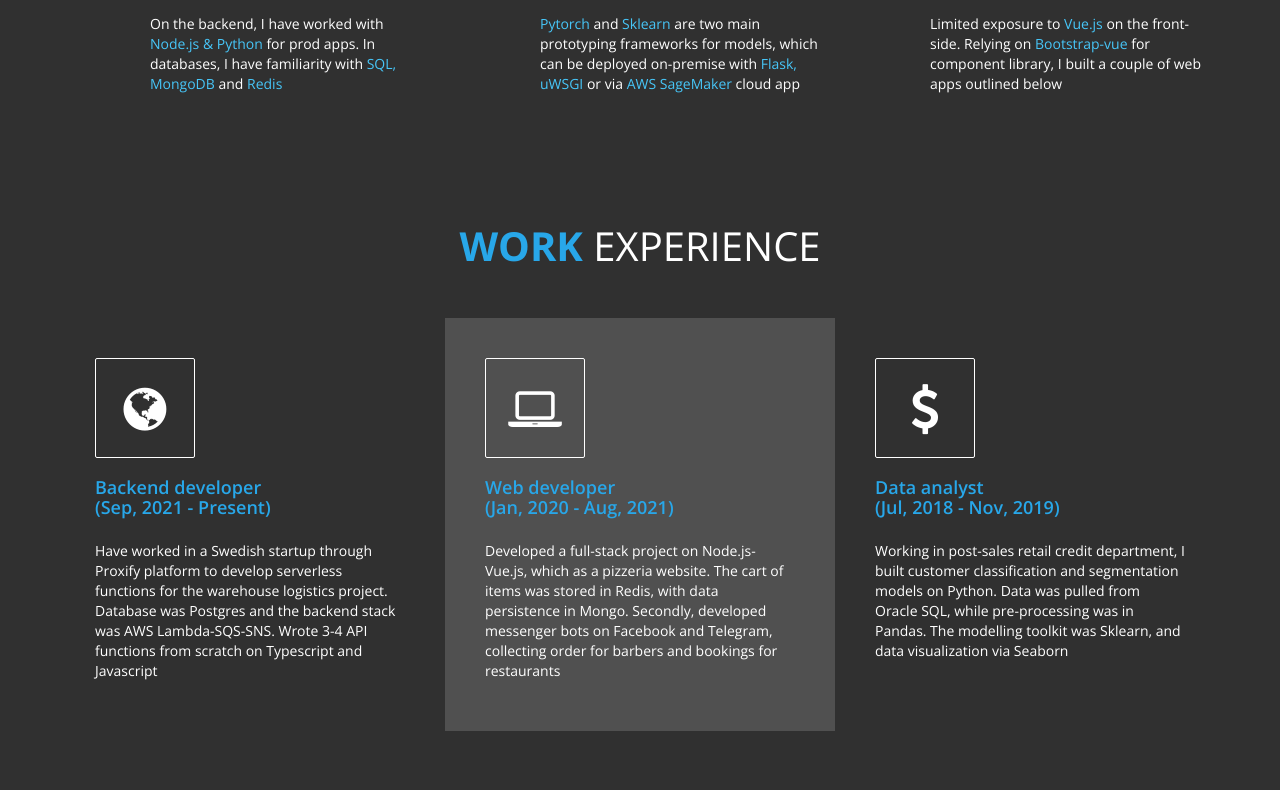
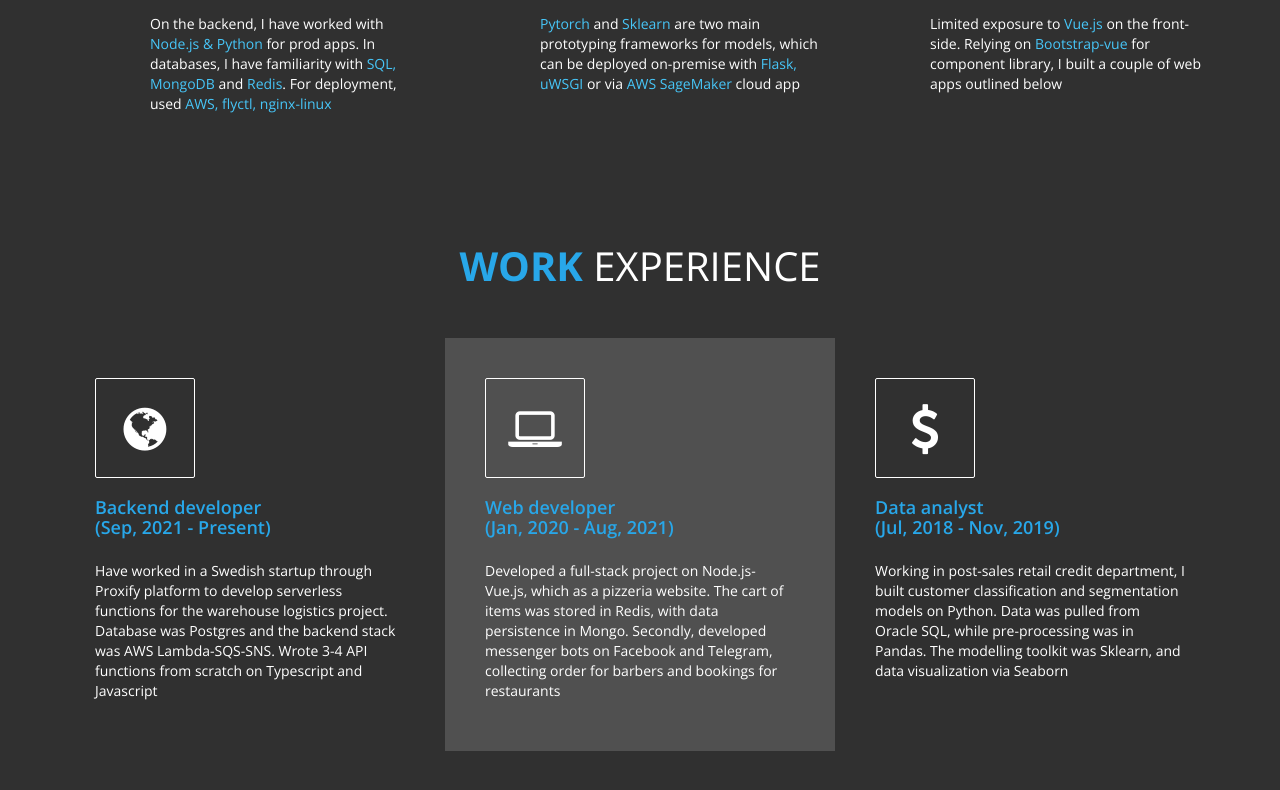
Before and after one commit to bakytk/bakytk.github.io, a plain HTML site: page index.html in a window 1280 px wide. Shown: the part 1025-1815 px from the top of the page. Drawn offline with nearby package versions, Linux system fonts and the light colour scheme.

Commit message:
update index

```diff
--- a/index.html
+++ b/index.html
@@ -168,7 +168,7 @@
 								<h3 class="media-heading">BACKEND</h3>
 							</div>
 							<div class="media-body">
-								<p>On the backend, I have worked with <a>Node.js & Python</a> for prod apps. In databases, I have familiarity with <a>SQL, MongoDB</a> and <a>Redis</a></p>
+								<p>On the backend, I have worked with <a>Node.js & Python</a> for prod apps. In databases, I have familiarity with <a>SQL, MongoDB</a> and <a>Redis</a>. For deployment, used <a>AWS, flyctl, nginx-linux</a></p>
 							</div>
 						</div>
 					</div>
```
